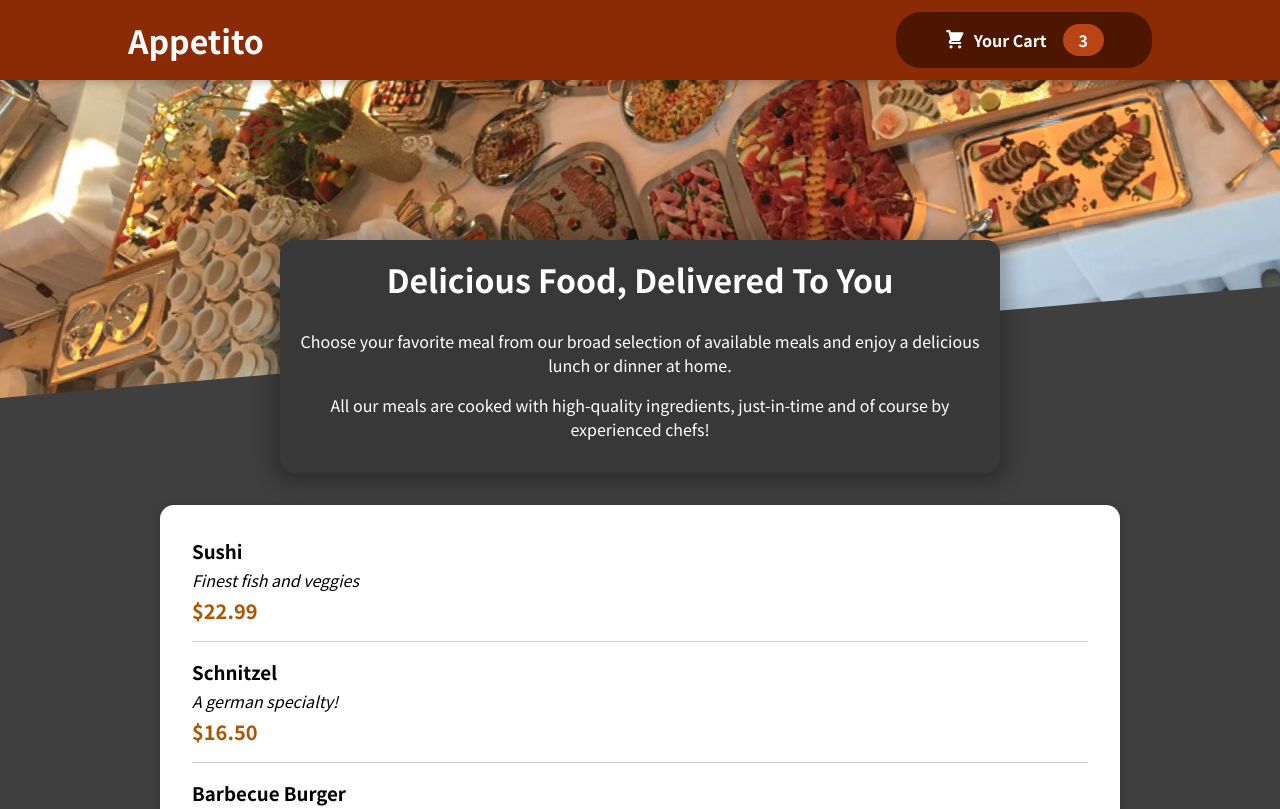
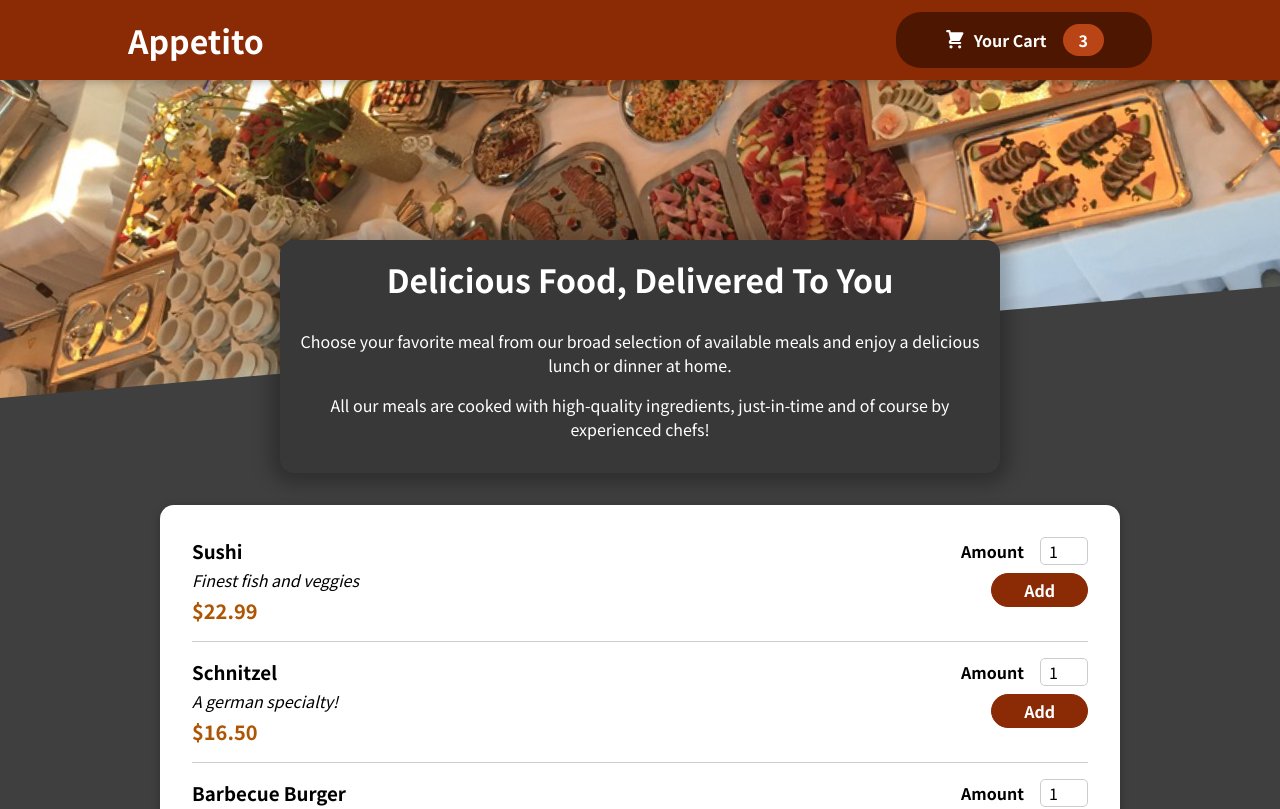
Before and after one commit to Paumesonero/food-order-web-clone, a React (Create React App) app: page / in a window 1280 px wide. Shown: the top 809 px of the page. Built offline with nearby package versions, Linux system fonts and the light colour scheme.

Commit message:
static card in progress

```diff
--- a/src/components/Meals/AvailableMeals.jsx
+++ b/src/components/Meals/AvailableMeals.jsx
@@ -38,6 +38,7 @@ export default function AvailableMeals() {
                     {dummyMeals.map((el) => {
                         return (
                             <MealItem
+                                id={el.id}
                                 key={el.id}
                                 title={el.name}
                                 description={el.description}
--- a/src/components/Meals/MealItem/MealItem.jsx
+++ b/src/components/Meals/MealItem/MealItem.jsx
@@ -1,5 +1,6 @@
 import React from 'react'
 import cssClasses from './MealItem.module.css'
+import MealItemForm from './MealItemForm'
 
 export default function MealItem(props) {
     const { title, description, price } = props
@@ -13,7 +14,7 @@ export default function MealItem(props) {
                 <div className={cssClasses.price}>${price.toFixed(2)}</div>
             </div>
             <div>
-
+                <MealItemForm />
             </div>
         </li>
     )
--- a/src/components/Meals/MealItem/MealItemForm.jsx
+++ b/src/components/Meals/MealItem/MealItemForm.jsx
@@ -1,7 +1,21 @@
 import React from 'react'
+import Input from '../../UI/Input'
+import cssClasses from './MealItemForm.module.css'
 
-export default function MealItemForm() {
+export default function MealItemForm(props) {
     return (
-        <div>MealItemForm</div>
+        <form className={cssClasses.form}>
+            <Input
+                label='Amount'
+                input={{
+                    id: 'amount' + props.id,
+                    type: 'number',
+                    min: '1',
+                    max: '5',
+                    step: '1',
+                    defaultValue: '1'
+                }} />
+            <button> Add</button>
+        </form>
     )
 }
--- /dev/null
+++ b/src/components/Meals/MealItem/MealItemForm.module.css
@@ -0,0 +1,20 @@
+.form {
+    text-align: right;
+}
+
+.form button {
+    font: inherit;
+    cursor: pointer;
+    background-color: #8a2b06;
+    border: 1px solid #8a2b06;
+    color: white;
+    padding: 0.25rem 2rem;
+    border-radius: 20px;
+    font-weight: bold;
+}
+
+.form button:hover,
+.form button:active {
+    background-color: #641e03;
+    border-color: #641e03;
+}
--- /dev/null
+++ b/src/components/UI/Input.jsx
@@ -0,0 +1,11 @@
+import React from 'react'
+import cssClasses from './Input.module.css'
+export default function Input(props) {
+    const { label, input } = props
+    return (
+        <div className={cssClasses.input}>
+            <label htmlFor={input.id}>{label}</label>
+            <input {...input} />
+        </div>
+    )
+}
--- /dev/null
+++ b/src/components/UI/Input.module.css
@@ -0,0 +1,18 @@
+.input {
+    display: flex;
+    align-items: center;
+    margin-bottom: 0.5rem;
+}
+
+.input label {
+    font-weight: bold;
+    margin-right: 1rem;
+}
+
+.input input {
+    width: 3rem;
+    border-radius: 5px;
+    border: 1px solid #ccc;
+    font: inherit;
+    padding-left: 0.5rem;
+}
```
Also changed, not shown: src/components/Cart/Cart.jsx (added, +26 -0 lines), src/components/Cart/Cart.module.css (added, +46 -0 lines).
